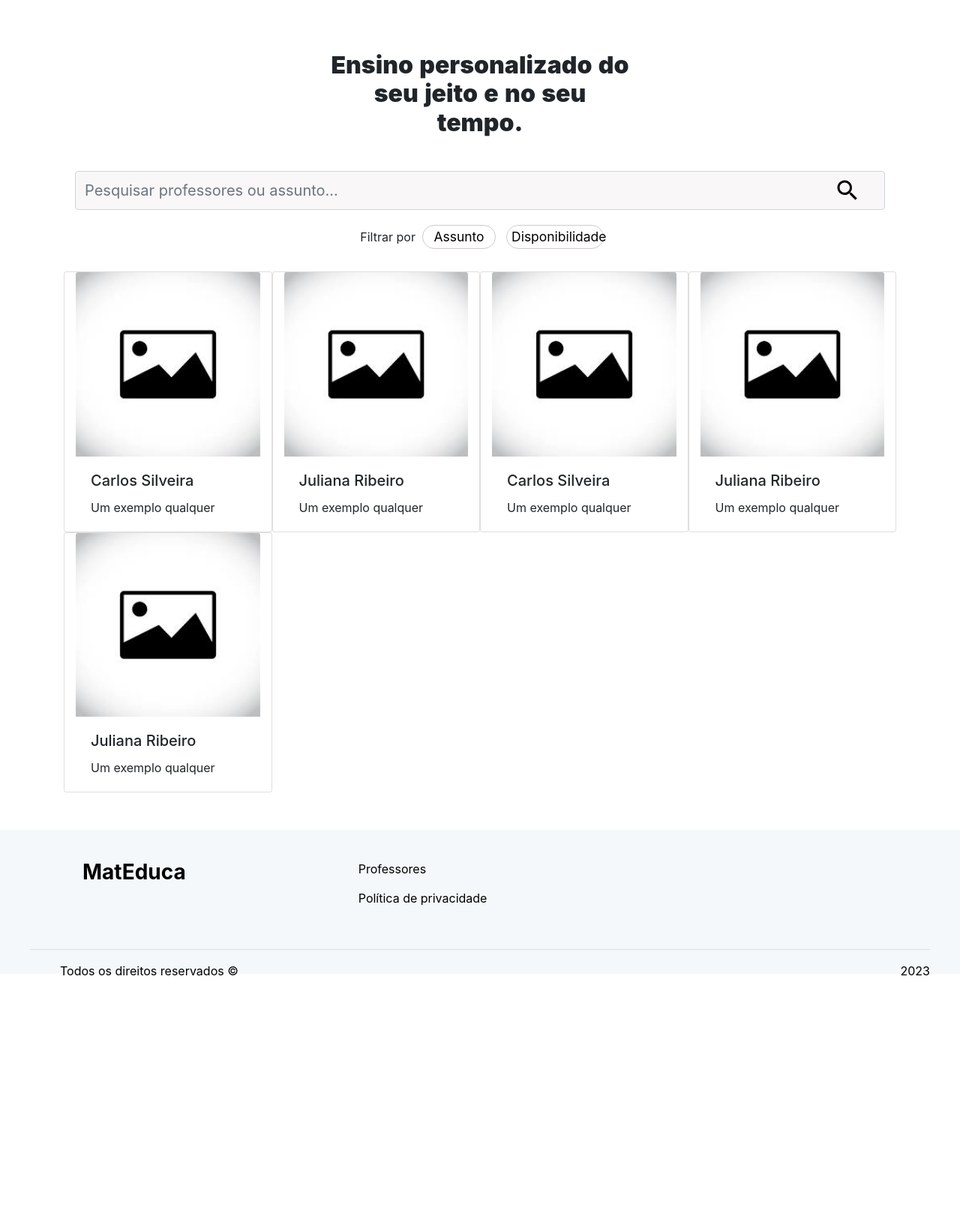
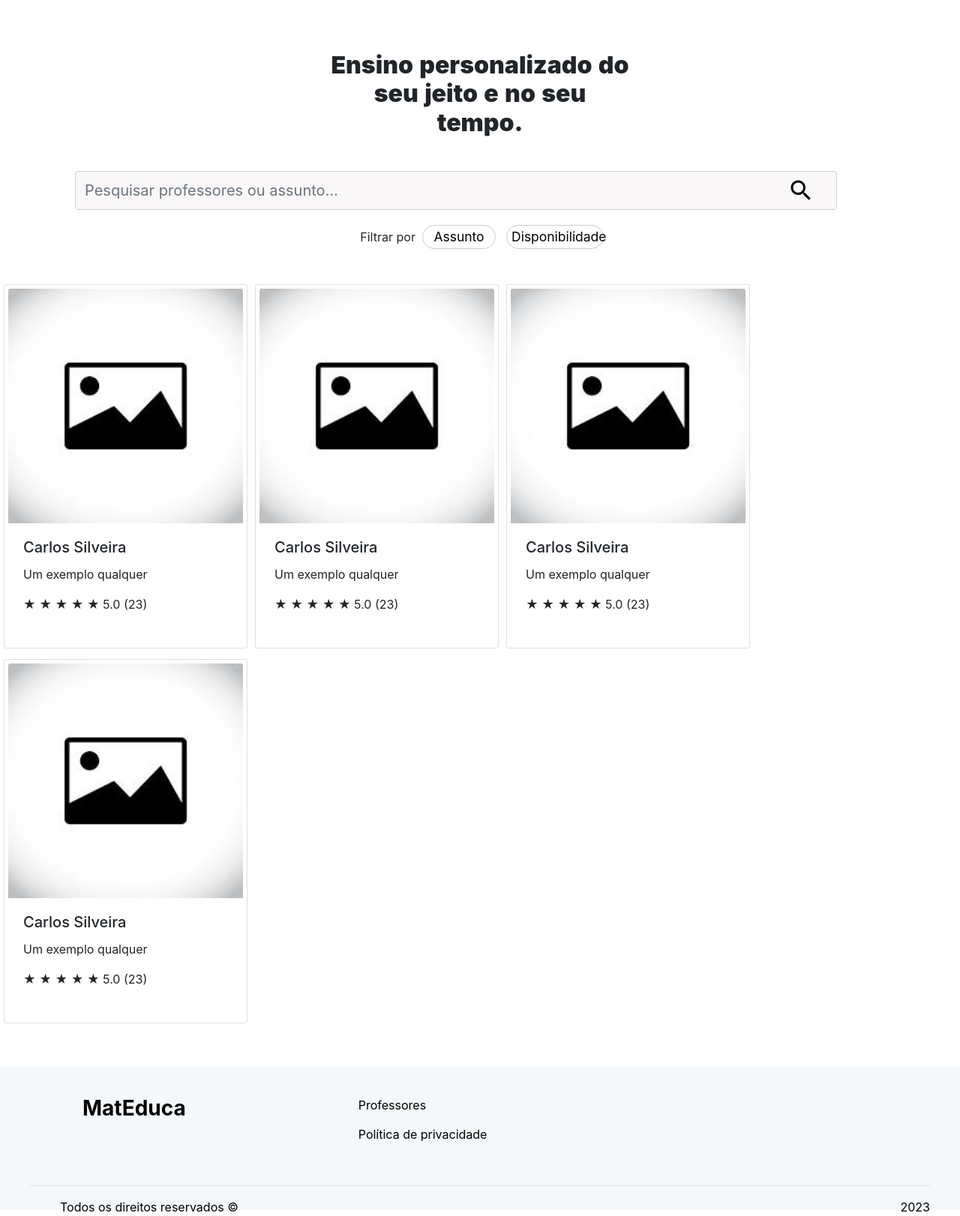
Before and after one commit to WaddFranklin/PDS-MatEduca, a Laravel app: page / in a window 1280 px wide. Shown: the part 83-1705 px from the top of the page at 75% size. Before the commit the page ends 1385 px from the top, so only its background shows below. Run offline with Laravel 10, Linux system fonts and the light colour scheme; some libraries are stand-ins or nearby versions.

Commit message:
Melhorando os exemplos dos cards dos professores

```diff
--- a/public/css/index.css
+++ b/public/css/index.css
@@ -1,3 +1,5 @@
+
+/*Estilização da barra de pesquisa*/
 #title-container{
     margin: 45px auto;
     max-width: 440px;
@@ -17,7 +19,7 @@
 }
 #search-input{
     padding: 12px;
-    width: 100%;
+    width: 1016px;
     background-color: rgba(239, 234,234, 0.4);
     font-size: 20px;
     line-height: 18px;
@@ -27,6 +29,7 @@
     background-repeat: no-repeat;
     background-size: 36px 36px;
     background-position: 97% center;
+    gap: 8px;
 }
 #search-input::placeholder{
 
@@ -60,3 +63,21 @@
 #Assunto{
     width: 9%;
 }
+#professor-container{
+    align-items: center;
+}
+#cards-container{
+    width: 1300px;
+    margin-top: 20px;
+    margin-left: auto;
+    margin-right: auto;
+    align-items: center;
+
+}
+
+.tutor__cards {
+    border-radius: 4px;
+    height: 486px;
+    padding: 5px;
+    margin: 7px 5px;
+}
--- a/resources/views/welcome.blade.php
+++ b/resources/views/welcome.blade.php
@@ -21,52 +21,93 @@
             </div>
         </form>
     </div>
+</div>
 
-        <div id="professors-container" class="col-md-12">
-
+<div id="professors-container" class="col-md-15">
     <div id="cards-container" class="row">
-
-                    <div class="card col-md-3">
+        <div class="tutor__cards card col-md-3">
             <img  class ="card-img-top" src="/img/cardBackground.jpeg" alt="imagem de fundo">
             <div class="card-body">
                 <h5 class="card-title">Carlos Silveira</h5>
                 <p class="card-text">Um exemplo qualquer</p>
+                <p class="card-text star-icon">&#9733;<span>
+                    &#9733;
+                    </span>
+                    <span>
+                    &#9733;
+                    </span>
+                    <span>
+                    &#9733;
+                    </span>
+                    <span>
+                    &#9733;
+                    </span>
+                     5.0 (23)
+                </p>
             </div>
         </div>
-
-                    <div class="card col-md-3">
-                        <img  class ="card-img-top" src="/img/cardBackground.jpeg" alt="imagem de fundo">
-                        <div class="card-body">
-                            <h5 class="card-title">Juliana Ribeiro</h5>
-                            <p class="card-text">Um exemplo qualquer</p>
-                        </div>
-                    </div>
-
-                    <div class="card col-md-3">
+        <div class="tutor__cards card col-md-3">
             <img  class ="card-img-top" src="/img/cardBackground.jpeg" alt="imagem de fundo">
             <div class="card-body">
                 <h5 class="card-title">Carlos Silveira</h5>
                 <p class="card-text">Um exemplo qualquer</p>
+                <p class="card-text star-icon">&#9733;<span>
+                    &#9733;
+                    </span>
+                    <span>
+                    &#9733;
+                    </span>
+                    <span>
+                    &#9733;
+                    </span>
+                    <span>
+                    &#9733;
+                    </span>
+                     5.0 (23)
+                </p>
             </div>
         </div>
-
-                    <div class="card col-md-3">
+        <div class="tutor__cards card col-md-3">
             <img  class ="card-img-top" src="/img/cardBackground.jpeg" alt="imagem de fundo">
             <div class="card-body">
-                            <h5 class="card-title">Juliana Ribeiro</h5>
+                <h5 class="card-title">Carlos Silveira</h5>
                 <p class="card-text">Um exemplo qualquer</p>
+                <p class="card-text star-icon">&#9733;<span>
+                    &#9733;
+                    </span>
+                    <span>
+                    &#9733;
+                    </span>
+                    <span>
+                    &#9733;
+                    </span>
+                    <span>
+                    &#9733;
+                    </span>
+                     5.0 (23)
+                </p>
             </div>
         </div>
-
-                    <div class="card col-md-3">
+        <div class="tutor__cards card col-md-3">
             <img  class ="card-img-top" src="/img/cardBackground.jpeg" alt="imagem de fundo">
             <div class="card-body">
-                            <h5 class="card-title">Juliana Ribeiro</h5>
+                <h5 class="card-title">Carlos Silveira</h5>
                 <p class="card-text">Um exemplo qualquer</p>
+                <p class="card-text star-icon">&#9733;<span>
+                    &#9733;
+                    </span>
+                    <span>
+                    &#9733;
+                    </span>
+                    <span>
+                    &#9733;
+                    </span>
+                    <span>
+                    &#9733;
+                    </span>
+                     5.0 (23)
+                </p>
             </div>
-                    </div>
-
-
         </div>
      </div>
 </div>
```
Lines whose indentation alone changed are shown as unchanged.
